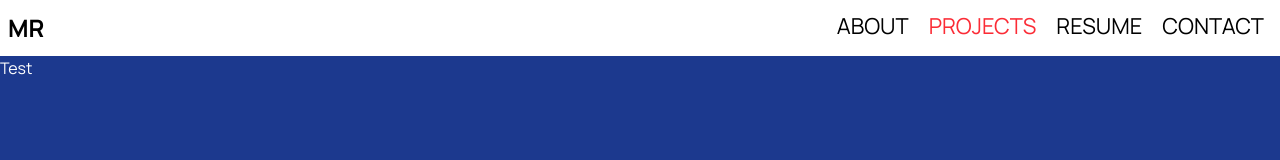
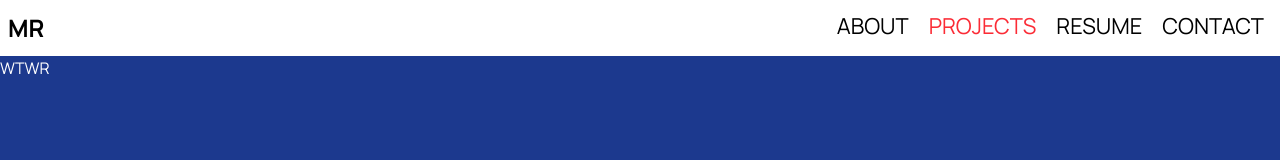
Before and after one commit to matthewrichards234/Personal_Website, a React (Vite) app: page /projects/WTWR in a window 1280 px wide. Shown: the top 160 px of the page. Built offline with nearby package versions, Linux system fonts and the light colour scheme.

Commit message:
Refactor ProjectTemplate to accept projectTitle as a prop and update WTWR component accordingly

```diff
--- a/src/components/ProjectTemplate.tsx
+++ b/src/components/ProjectTemplate.tsx
@@ -1,7 +1,11 @@
-const ProjectTemplate = () => {
+interface ProjectTemplateI {
+  projectTitle: string;
+}
+
+const ProjectTemplate = ({ projectTitle }: ProjectTemplateI) => {
   return (
-    <div>
-      <p>Test</p>
+    <div className="font-manrope">
+      <p>{projectTitle}</p>
     </div>
   );
 };
--- a/src/components/WTWR.tsx
+++ b/src/components/WTWR.tsx
@@ -1,8 +1,8 @@
 import ProjectTemplate from "./ProjectTemplate";
 const WTWR = () => {
   return (
-    <div className="bg-blue-900 text-white min-h-screen w-full font-manrope">
-      <ProjectTemplate></ProjectTemplate>
+    <div className="bg-blue-900 text-white min-h-screen w-full">
+      <ProjectTemplate projectTitle="WTWR"></ProjectTemplate>
     </div>
   );
 };
```
Also changed, not shown: 1 other file (tests, documents, lock files or other folders).
